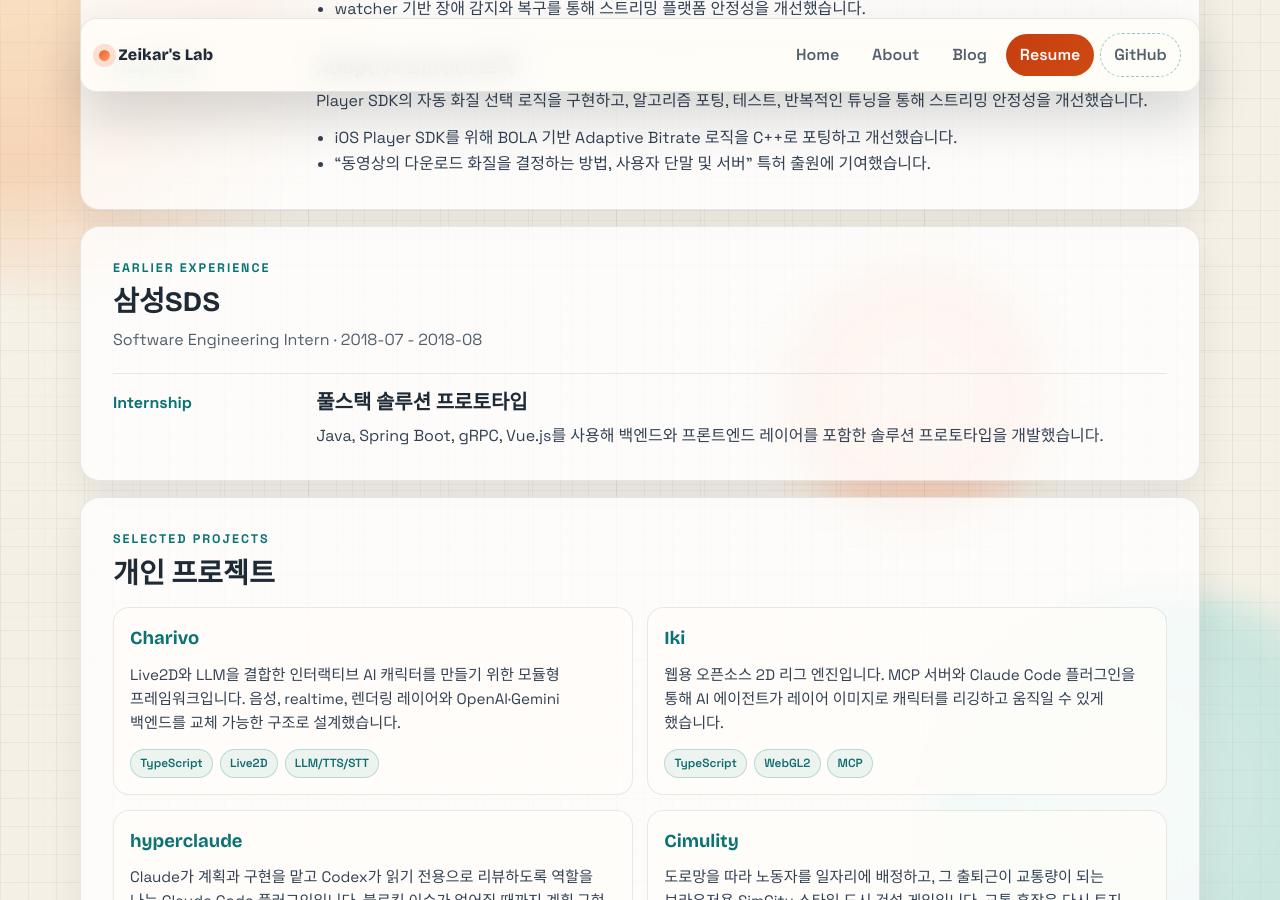
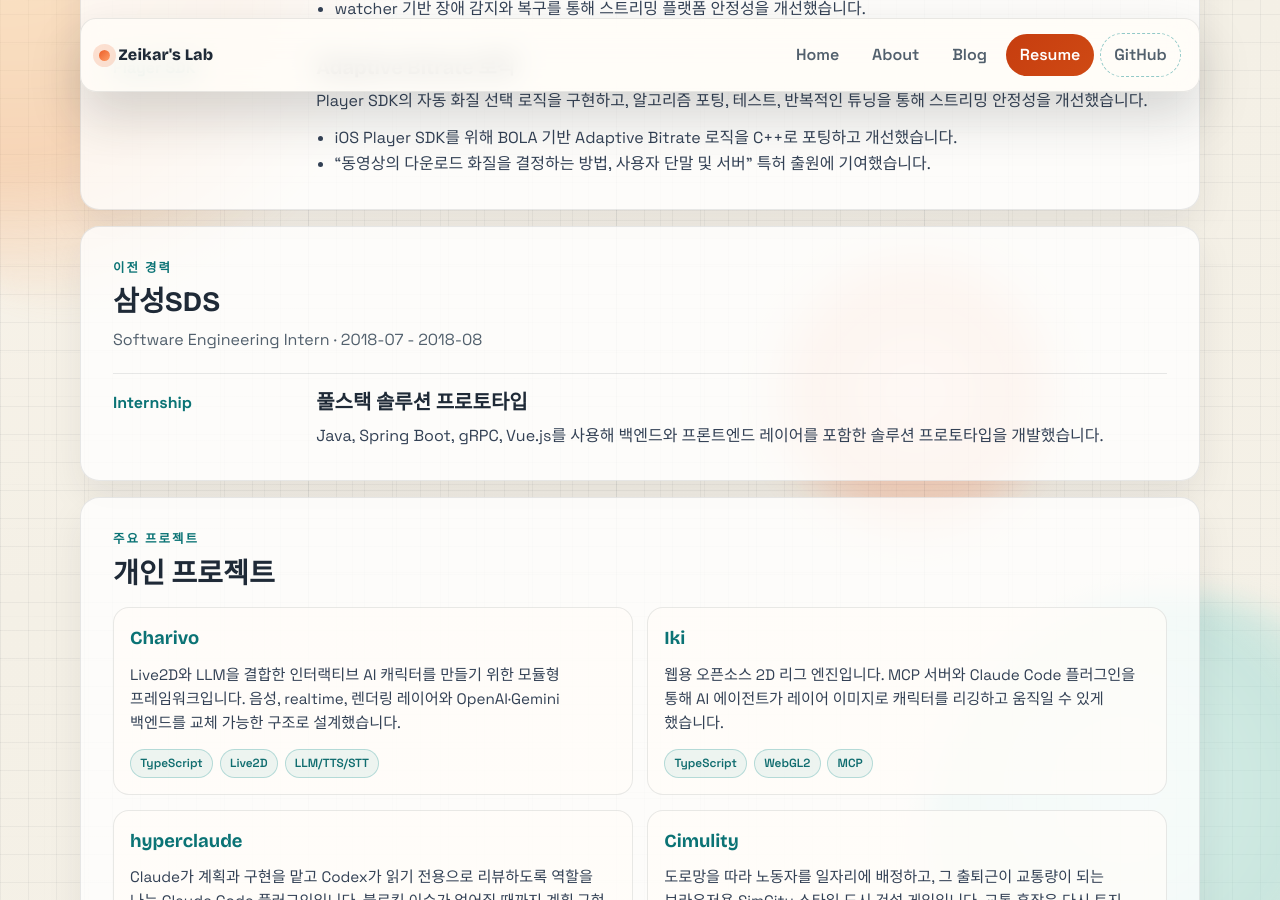
Before and after one commit to zeikar/zeikar.github.io, a Jekyll site: the page built from resume-ko.html, in a window 1280 px wide and 900 px high, scrolled down 994 px. Built offline with Jekyll 4.4.1, drawn with Linux system fonts in a browser that asks for light colours; some of the changed text lies outside the part shown.

Commit message:
fix(resume): Korean section labels on /resume-ko/
Print styles the section eyebrows and the panel headings as one label, so the PDF read EXPERIENCE / SELECTED PROJECTS next to 기술 / 학력 once the panels were Korean. The eyebrows are Korean now too: 이력서, 경력, 이전 경력, 주요 프로젝트.

```diff
--- a/resume-ko.html
+++ b/resume-ko.html
@@ -14,7 +14,7 @@ redirect_from:
   <div class="container">
     <header class="resume-hero">
       <div>
-        <p class="eyebrow">Resume</p>
+        <p class="eyebrow">이력서</p>
         {% comment %}
           Print-only. The real name is never in the source: main.js swaps it in
           from a #name=… fragment, which stays out of server logs and analytics.
@@ -41,7 +41,7 @@ redirect_from:
 
     <section class="resume-section">
       <div class="resume-section-head">
-        <p class="eyebrow">Experience</p>
+        <p class="eyebrow">경력</p>
         <h2>카카오</h2>
         <p>Software Engineer · 2019-01 - 현재 · 성남, 대한민국</p>
       </div>
@@ -100,7 +100,7 @@ redirect_from:
 
     <section class="resume-section">
       <div class="resume-section-head">
-        <p class="eyebrow">Earlier Experience</p>
+        <p class="eyebrow">이전 경력</p>
         <h2>삼성SDS</h2>
         <p>Software Engineering Intern · 2018-07 - 2018-08</p>
       </div>
@@ -121,7 +121,7 @@ redirect_from:
 
     <section class="resume-section">
       <div class="resume-section-head">
-        <p class="eyebrow">Selected Projects</p>
+        <p class="eyebrow">주요 프로젝트</p>
         <h2>개인 프로젝트</h2>
       </div>
       <div class="resume-project-list">
```
